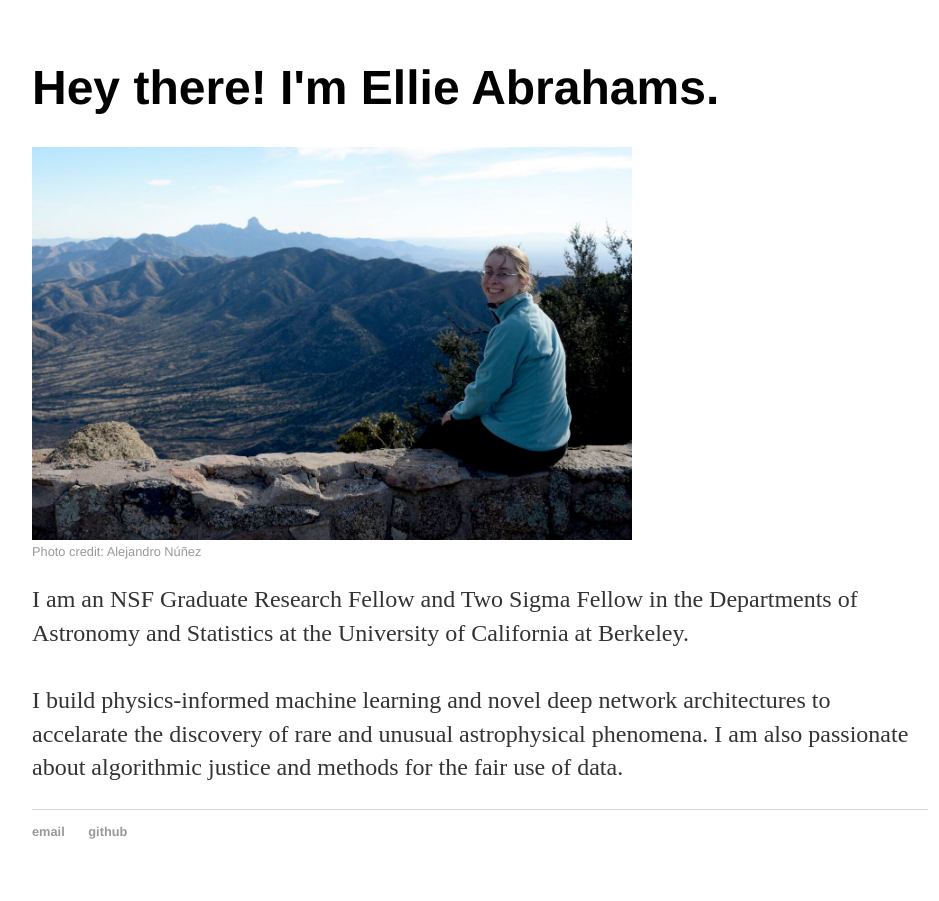
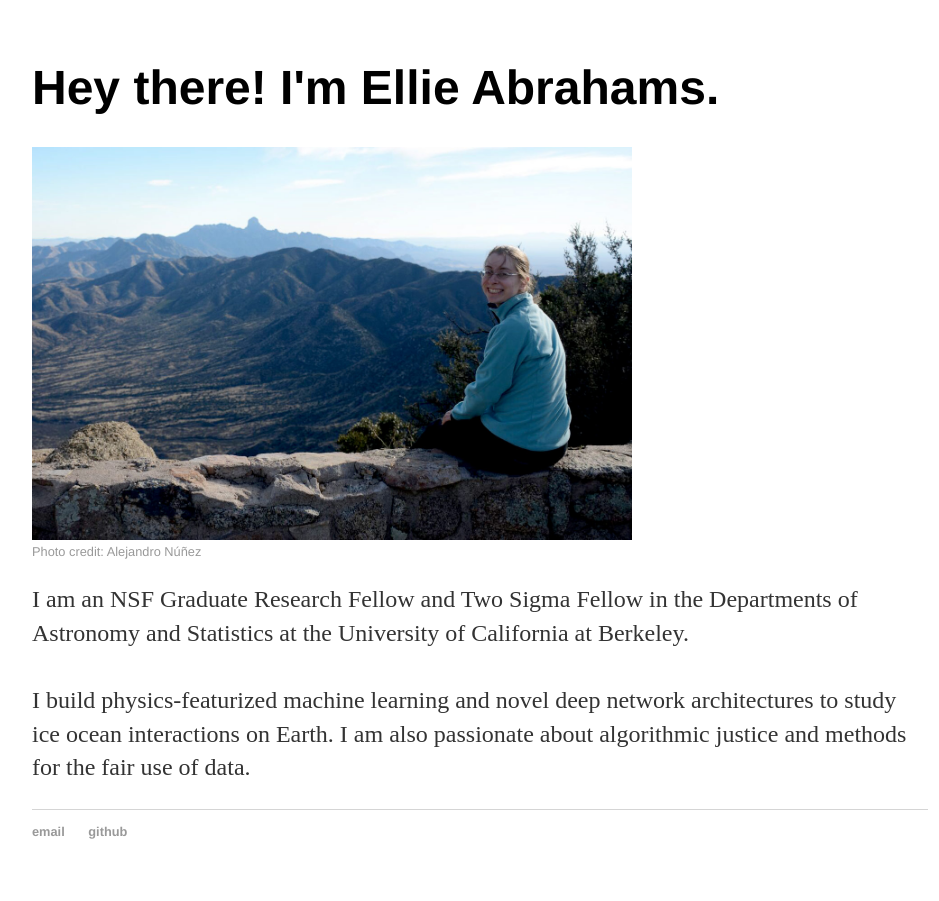
Before and after one commit to elliesch/elliesch.github.io, a Jekyll site: the page built from index.html, in a window 1280 px wide. Shown: the whole page, without its empty margins (160-1099 px from the left). Built offline with Jekyll 4.4.1, drawn with Linux system fonts in a browser that asks for light colours.

Commit message:
update bio

```diff
--- a/index.html
+++ b/index.html
@@ -7,7 +7,7 @@ title: Ellie Abrahams, Astrostastician
 	<img src="/images/me_at_mdm.jpg" alt="The view from Columbia's MDM Telescope" style="width:600px">
 	<figcaption style="font-family:'Helvetica', 'Arial', 'Sans-Serif'; font-size: 0.8em; color: #999;">Photo credit: Alejandro Núñez</figcaption>
 
-	<p>I am an NSF Graduate Research Fellow and Two Sigma Fellow in the Departments of Astronomy and Statistics at the University of California at Berkeley. <br><br>I build physics-informed machine learning and novel deep network architectures to accelarate the discovery of rare and unusual astrophysical phenomena. I am also passionate about algorithmic justice and methods for the fair use of data.</p>
+	<p>I am an NSF Graduate Research Fellow and Two Sigma Fellow in the Departments of Astronomy and Statistics at the University of California at Berkeley. <br><br>I build physics-featurized machine learning and novel deep network architectures to study ice ocean interactions on Earth. I am also passionate about algorithmic justice and methods for the fair use of data.</p>
 
 	<!--
 	<p>I am an NSF Graduate Research Fellow in the Departments of Astronomy and Statistics at the University of California at Berkeley. <br>I build novel deep network architecures to accelarate discover of rare and unusual astrophysical phenomena. Read more about what I do, <a href="/projects">here</a>.</p>
```
